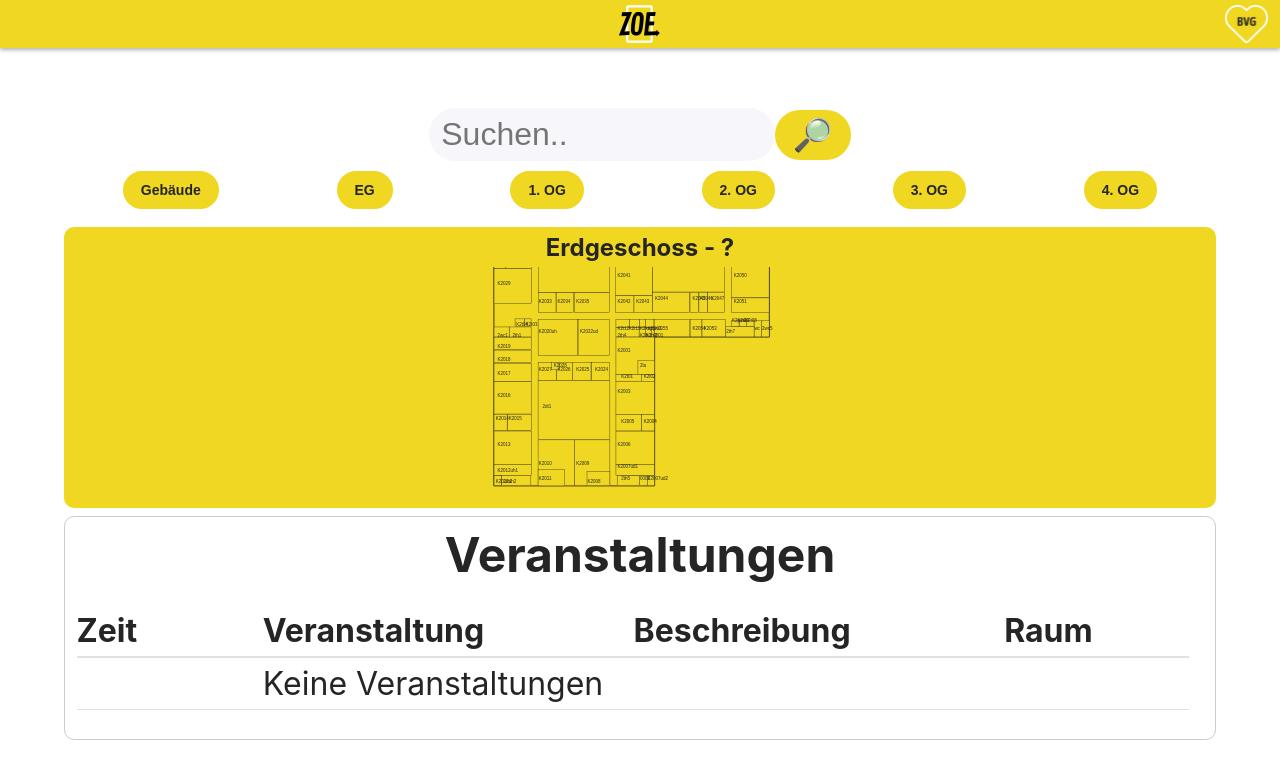
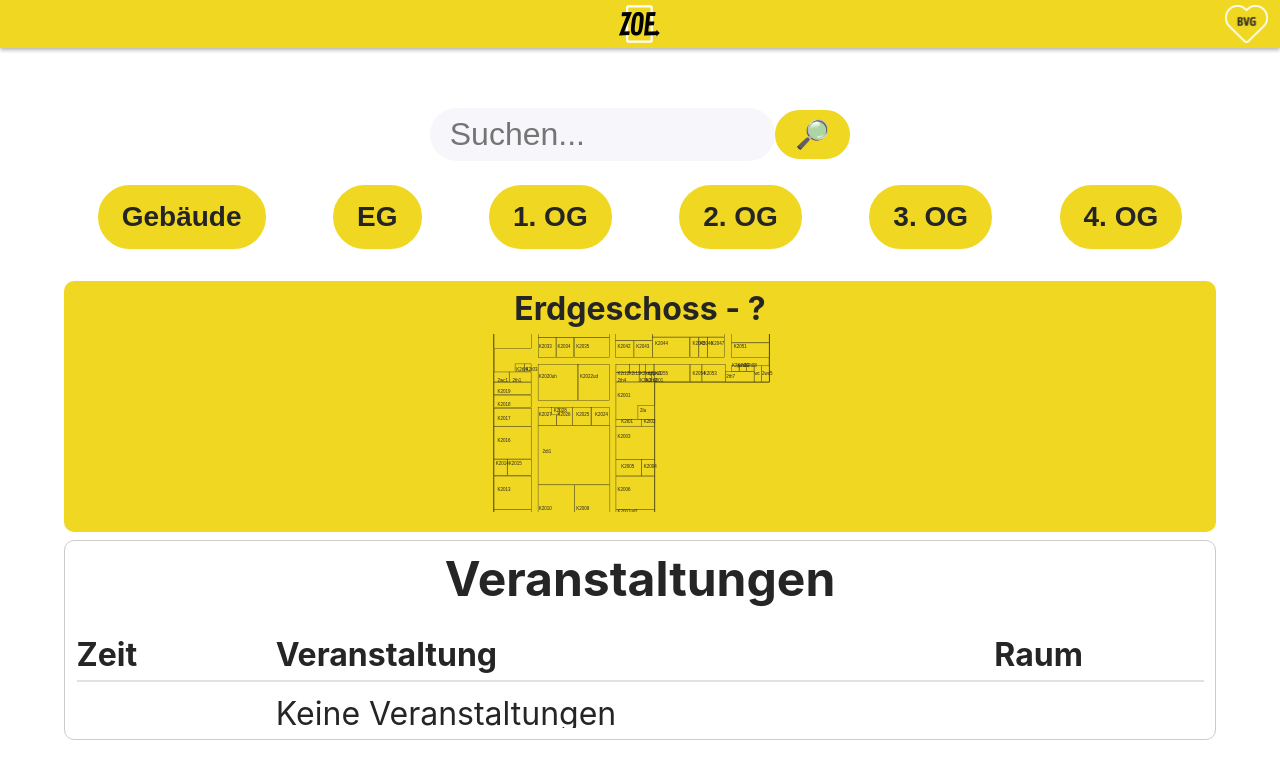
Before and after one commit to smuenstermann/zoe-app, a React (Vite) app in the folder zoe-app/src/renderer/: page / in a window 1280 px wide. Shown: the top 778 px of the page. Built offline with nearby package versions, Linux system fonts and the light colour scheme.

Commit message:
style: enhance CSS styles for various components and update button properties

```diff
--- a/zoe-app/src/renderer/src/assets/base.css
+++ b/zoe-app/src/renderer/src/assets/base.css
@@ -94,4 +94,5 @@ body {
 
 ::-webkit-scrollbar {
   border-radius: 100px;
+  min-width: 20px;
 }
--- a/zoe-app/src/renderer/src/assets/calendar.css
+++ b/zoe-app/src/renderer/src/assets/calendar.css
@@ -20,9 +20,11 @@
 .headings {
   grid-row: 1 / 2;
   grid-column: 1 / 2;
-  margin-right: 15px;
+  margin-bottom: 6px;
+  padding-right: 36px;
   font-weight: bold;
   border-bottom: 2px solid var(--ev-c-gray-1);
+  text-align: left;
 }
 
 .event-content {
@@ -34,12 +36,13 @@
   flex-direction: column;
   overflow-y: scroll;
   scrollbar-gutter: stable;
+  padding-right: 15px;
 }
 
 .headings, .rows {
   display: grid;
-  grid-template-columns: 1fr 2fr 2fr 1fr;
-  gap: 2px;
+  grid-template-columns: 1fr 4fr 1fr;
+  gap: 26px;
   flex-direction: row;
 }
 
--- a/zoe-app/src/renderer/src/assets/keyboard.css
+++ b/zoe-app/src/renderer/src/assets/keyboard.css
@@ -11,10 +11,11 @@
 }
 
 .virtual-keyboard .close-button {
-    border: 1px solid black;
     color: black;
     background: var(--ev-c-bvg-bg);
-    font-size: 14px;
+    font-size: 24px;
+    font-weight: 600;
+    padding-inline: 14px;
 }
 
 .vk-header {
@@ -34,10 +35,12 @@
 
 .vk-key {
     min-width: 36px;
-    height: 36px;
+    height: 48px;
     border-radius: 6px;
+    font-weight: 600;
     background: var(--ev-c-bvg-bg);
     color: var(--ev-c-bvg-text-dark);
+    width: 48px;
 }
 
 .vk-bottom-row {
@@ -50,4 +53,9 @@
 .vk-bottom-row .vk-key {
     padding: 6px 20px;
     border-radius: 6px;
+    width: fit-content;
 }
+
+#space {
+    line-height: 12px;
+}
--- a/zoe-app/src/renderer/src/assets/main.css
+++ b/zoe-app/src/renderer/src/assets/main.css
@@ -23,16 +23,16 @@ body {
 
 button {
   cursor: pointer;
+  height: fit-content;
   text-decoration: none;
-  border: 2px solid transparent;
+  border: 4px solid transparent;
   text-align: center;
-  font-weight: 600;
+  font-weight: bold;
   color: var(--ev-c-bvg-text-dark);
   white-space: nowrap;
-  border-radius: 28px;
-  padding: 0 16px;
-  line-height: 34px;
-  font-size: 14px;
+  border-radius: 100px;
+  padding: 12px 20px;
+  font-size: 28px;
   border-color: var(--ev-c-bvg-bg);
   background-color: var(--ev-c-bvg-bg);
 }
--- a/zoe-app/src/renderer/src/assets/tabs.css
+++ b/zoe-app/src/renderer/src/assets/tabs.css
@@ -27,7 +27,7 @@ input[type=text]{
   outline: none;
   background-color: var(--ev-c-white);
   color: var(--ev-c-text-1);
-  padding: 8px 12px;
+  padding: 8px 20px;
   border-radius: 28px;
   font-size: 32px;
   width: 30%;
@@ -72,7 +72,7 @@ input[type=text]:focus {
 .tab-items {
   width: 100%;
   height: fit-content;
-  padding-block: 10px;
+  padding-block: 24px;
   display: flex;
   flex-direction: row;
   align-items: center;
@@ -94,7 +94,5 @@ ul {
 }
 
 .search-container button {
-  padding: 0 10px;
-  line-height: 46px;
-  font-size: 32px;
+  padding: 4px 10px;
 }
--- a/zoe-app/src/renderer/src/assets/viewer.css
+++ b/zoe-app/src/renderer/src/assets/viewer.css
@@ -23,8 +23,7 @@
 }
 
 label {
-  font-size: 24px;
-  font-weight: 700;
+  font-weight: bold;
   color: var(--ev-c-text-4);
   text-align: center;
 }
--- a/zoe-app/src/renderer/src/components/Calendar.tsx
+++ b/zoe-app/src/renderer/src/components/Calendar.tsx
@@ -86,7 +86,7 @@ export default function Calendar() {
           <div className='headings'>
             <p>Zeit</p>
             <p>Veranstaltung</p>
-            <p>Beschreibung</p>
+{/*             <p>Beschreibung</p> */}
             <p>Raum</p>
           </div>
 
@@ -107,7 +107,7 @@ export default function Calendar() {
                       {ev.time} Uhr
                     </p>
                     <p>{ev.title}</p>
-                    <p>{ev.description}</p>
+{/*                     <p>{ev.description}</p> */}
                     <p>{ev.room}</p>
                   </div>
                 ))
--- a/zoe-app/src/renderer/src/components/Tabs.tsx
+++ b/zoe-app/src/renderer/src/components/Tabs.tsx
@@ -153,7 +153,7 @@ export default function Tabs({ onSelectedTab, onSelectedRoom }: Props) {
               }
             }}
             type="text"
-            placeholder="Suchen.."
+            placeholder="Suchen..."
             autoComplete="off"
             style={{background: 'var(--ev-c-text-3)'}}
           />
--- a/zoe-app/src/renderer/src/components/VirtualKeyboard.tsx
+++ b/zoe-app/src/renderer/src/components/VirtualKeyboard.tsx
@@ -12,7 +12,7 @@ const ROWS: string[][] = [
   ['1','2','3','4','5','6','7','8','9','0'],
   ['Q','W','E','R','T','Z','U','I','O','P','Ü'],
   ['A','S','D','F','G','H','J','K','L','Ö','Ä'],
-  ['Y','X','C','V','B','N','M',',','.','-']
+  ['Y','X','C','V','B','N','M']
 ]
 
 export default function VirtualKeyboard({ onKey, onEnter, onBackspace, onClose }: Props) {
@@ -33,9 +33,9 @@ export default function VirtualKeyboard({ onKey, onEnter, onBackspace, onClose }
       ))}
 
       <div className='vk-bottom-row'>
-        <button type="button" className="vk-key" onMouseDown={(e) => e.preventDefault()} onPointerDown={(e) => e.preventDefault()} onClick={() => onKey(' ')}>Space</button>
-        <button type="button" className="vk-key" onMouseDown={(e) => e.preventDefault()} onPointerDown={(e) => e.preventDefault()} onClick={() => onBackspace?.()}>⌫</button>
-        <button type="button" className="vk-key" onMouseDown={(e) => e.preventDefault()} onPointerDown={(e) => e.preventDefault()} onClick={() => onEnter?.()}>Enter</button>
+        <button type="button" className="vk-key" id='space' onMouseDown={(e) => e.preventDefault()} onPointerDown={(e) => e.preventDefault()} onClick={() => onKey(' ')}>⎵</button>
+        <button type="button" className="vk-key" id='backspace' onMouseDown={(e) => e.preventDefault()} onPointerDown={(e) => e.preventDefault()} onClick={() => onBackspace?.()}>⌫</button>
+        <button type="button" className="vk-key" id='enter' onMouseDown={(e) => e.preventDefault()} onPointerDown={(e) => e.preventDefault()} onClick={() => onEnter?.()}>↵</button>
       </div>
     </div>
   )
--- a/zoe-app/tsconfig.web.json
+++ b/zoe-app/tsconfig.web.json
@@ -9,7 +9,6 @@
   "compilerOptions": {
     "composite": true,
     "jsx": "react-jsx",
-    "ignoreDeprecations": "6.0",
     "baseUrl": ".",
     "paths": {
       "@renderer/*": [
```
